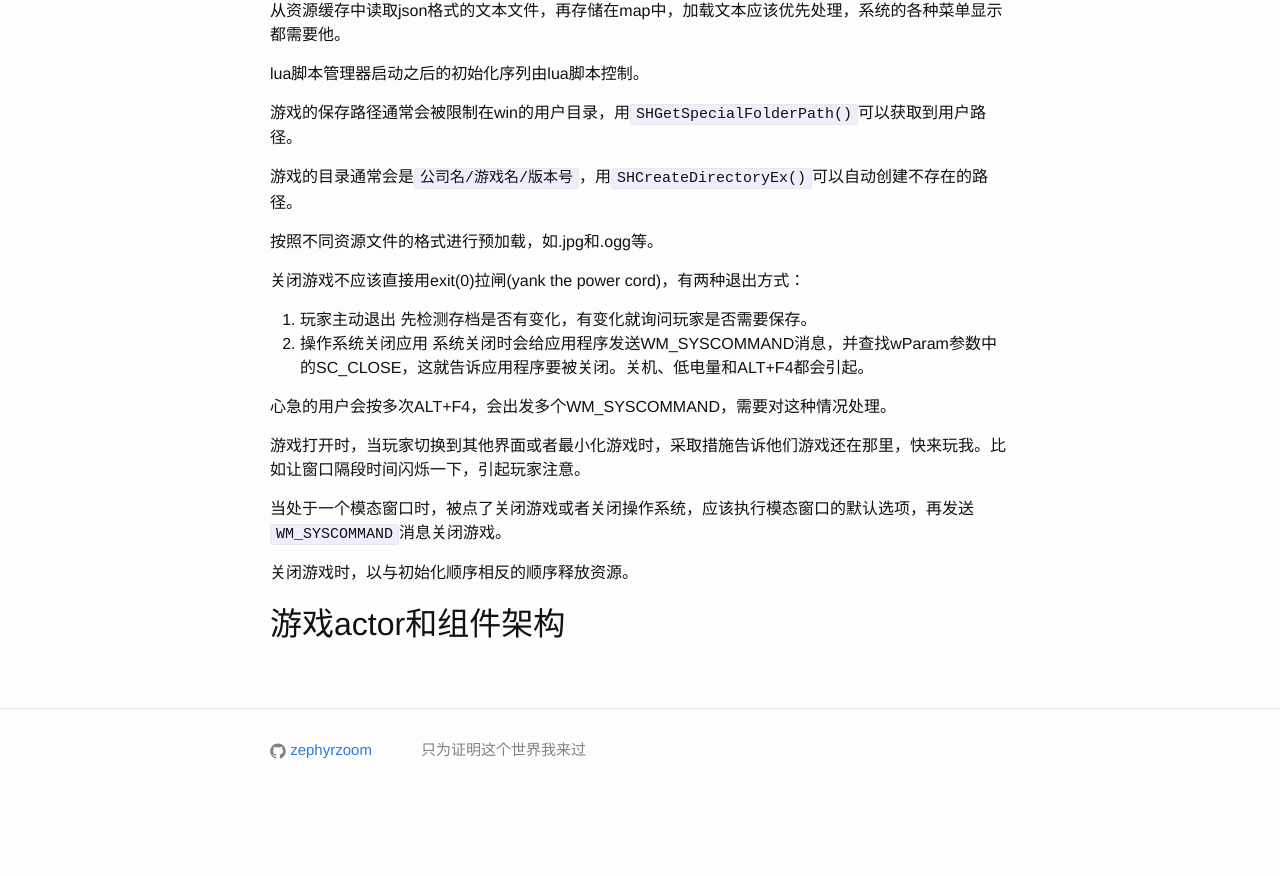
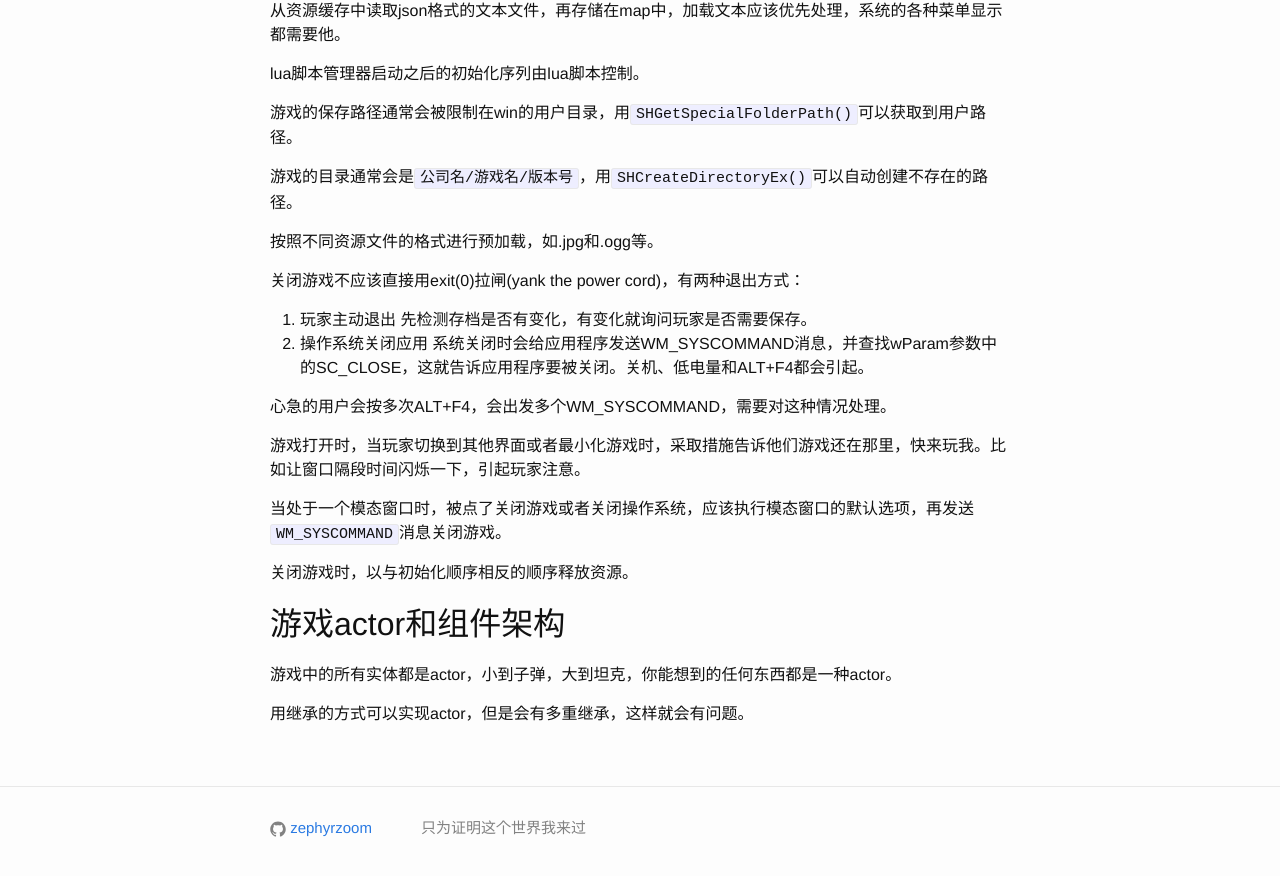
Before and after one commit to zephyrzoom/zephyrzoom.github.io, a Jekyll site: the page built from _posts/2017-09-09-game-coding.md, in a window 1280 px wide and 900 px high, scrolled down 4319 px. Shown: the top 876 px of the window. Built offline with Jekyll 4.4.1, drawn with Linux system fonts in a browser that asks for light colours; comment, search, counter and statistics services are not loaded; before the commit the page ends 5141 px from its top, so only the background shows below that.

Commit message:
update game coding

```diff
--- a/_posts/2017-09-09-game-coding.md
+++ b/_posts/2017-09-09-game-coding.md
@@ -142,3 +142,6 @@ lua脚本管理器启动之后的初始化序列由lua脚本控制。
 
 游戏actor和组件架构
 --------------------------
+游戏中的所有实体都是actor，小到子弹，大到坦克，你能想到的任何东西都是一种actor。
+
+用继承的方式可以实现actor，但是会有多重继承，这样就会有问题。
```
